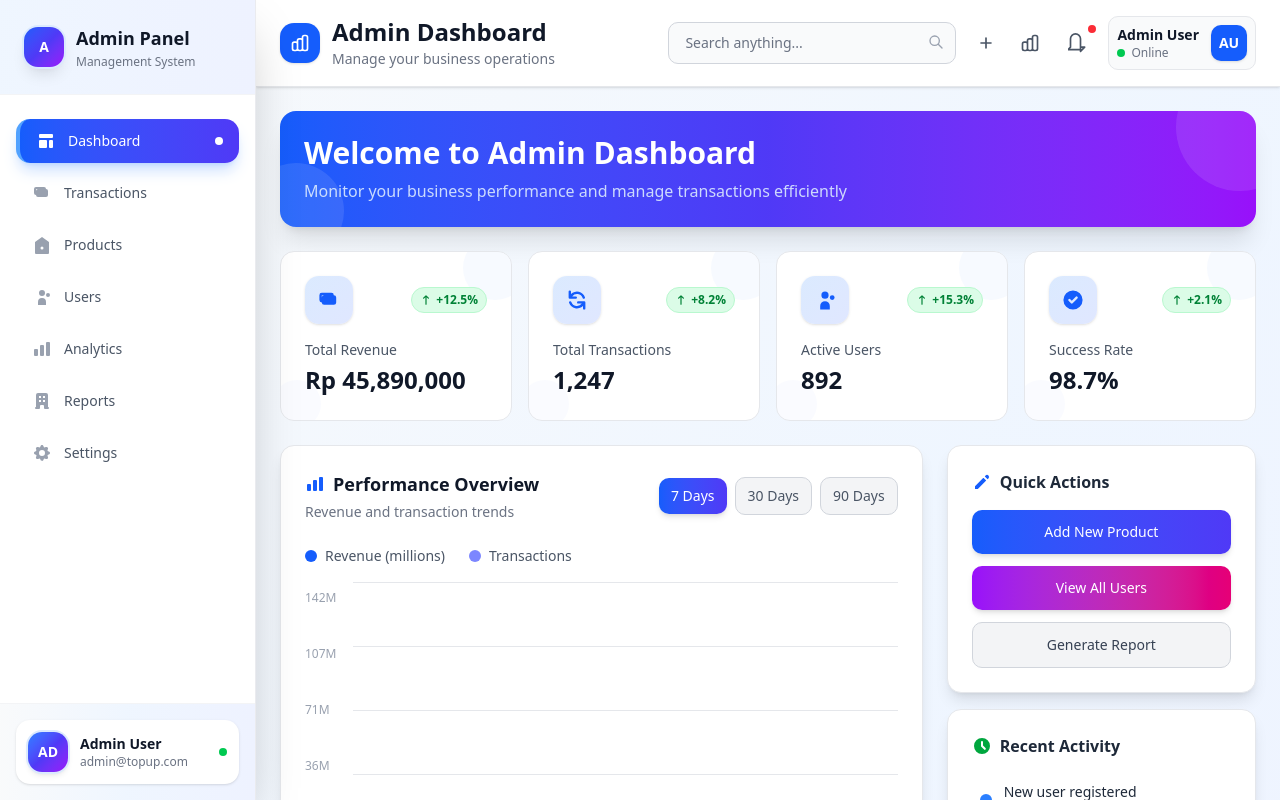
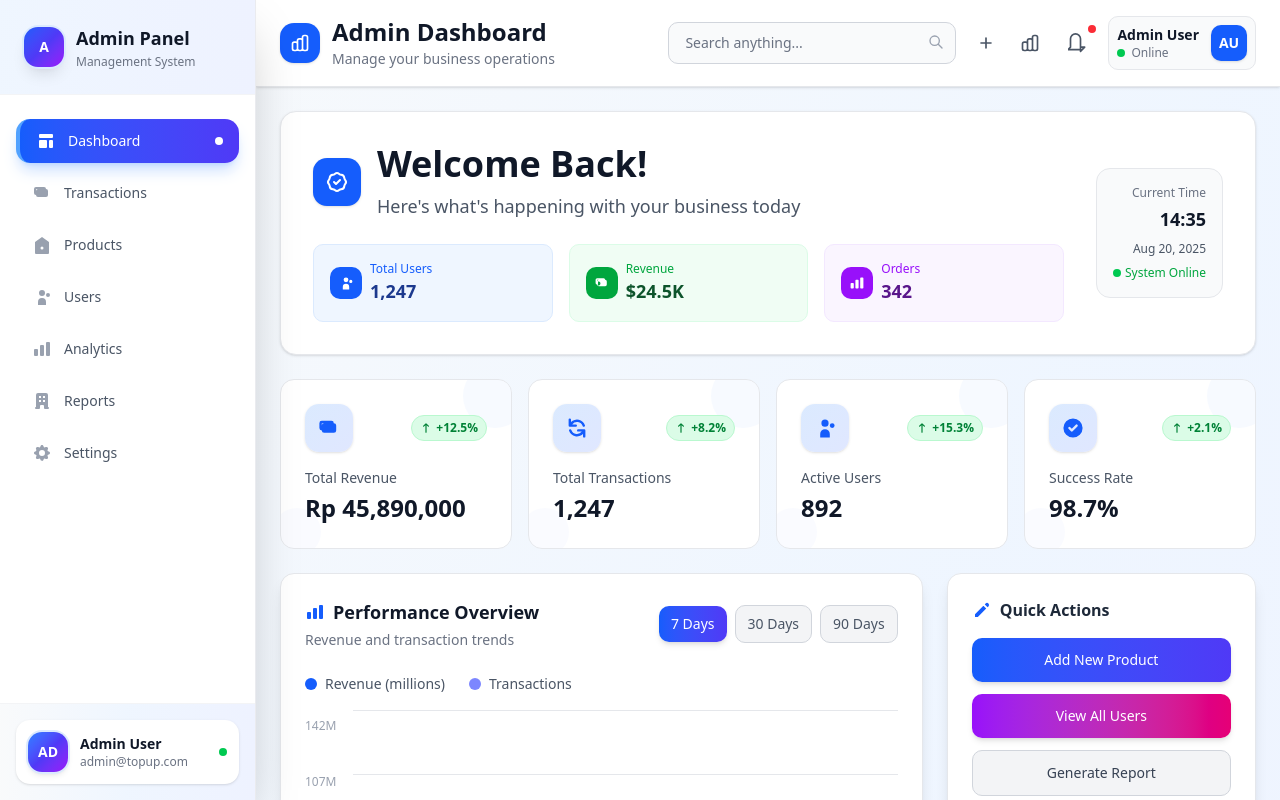
Before and after one commit to akbarryyan/topup-nextjs, a Next.js app: page /super in a window 1280 px wide. Shown: the top 800 px of the page. Built offline with nearby package versions, Linux system fonts and the light colour scheme.

Commit message:
feat: Redesign AdminDashboard layout for enhanced user engagement and visual appeal

```diff
--- a/src/app/super/page.js
+++ b/src/app/super/page.js
@@ -26,20 +26,121 @@ export default function AdminDashboard() {
         {/* Dashboard Content */}
         <main className="flex-1 p-2 sm:p-4 lg:p-6 space-y-3 sm:space-y-4 lg:space-y-6 overflow-y-auto">
           {/* Welcome Section */}
-          <div className="relative bg-gradient-to-r from-blue-600 via-indigo-600 to-purple-600 rounded-xl lg:rounded-2xl p-4 sm:p-6 text-white overflow-hidden shadow-xl">
-            {/* Background Pattern */}
-            <div className="absolute inset-0 opacity-10">
-              <div className="absolute top-0 right-0 w-24 h-24 sm:w-32 sm:h-32 bg-white rounded-full -translate-y-12 translate-x-12"></div>
-              <div className="absolute bottom-0 left-0 w-16 h-16 sm:w-24 sm:h-24 bg-white rounded-full translate-y-8 -translate-x-8"></div>
-            </div>
-            <div className="relative z-10">
-              <h1 className="text-lg sm:text-xl lg:text-2xl xl:text-3xl font-bold mb-1 sm:mb-2">
-                Welcome to Admin Dashboard
-              </h1>
-              <p className="text-blue-100 text-xs sm:text-sm lg:text-base opacity-90">
-                Monitor your business performance and manage transactions
-                efficiently
-              </p>
+          <div className="bg-white border border-gray-200 rounded-xl lg:rounded-2xl p-6 sm:p-8 shadow-sm hover:shadow-md transition-shadow duration-300">
+            <div className="flex items-center justify-between">
+              <div className="flex-1">
+                <div className="flex items-center gap-4 mb-4">
+                  <div className="w-12 h-12 bg-blue-600 rounded-xl flex items-center justify-center shadow-sm">
+                    <svg
+                      className="w-6 h-6 text-white"
+                      fill="none"
+                      stroke="currentColor"
+                      viewBox="0 0 24 24"
+                    >
+                      <path
+                        strokeLinecap="round"
+                        strokeLinejoin="round"
+                        strokeWidth={2}
+                        d="M9 12l2 2 4-4M7.835 4.697a3.42 3.42 0 001.946-.806 3.42 3.42 0 014.438 0 3.42 3.42 0 001.946.806 3.42 3.42 0 013.138 3.138 3.42 3.42 0 00.806 1.946 3.42 3.42 0 010 4.438 3.42 3.42 0 00-.806 1.946 3.42 3.42 0 01-3.138 3.138 3.42 3.42 0 00-1.946.806 3.42 3.42 0 01-4.438 0 3.42 3.42 0 00-1.946-.806 3.42 3.42 0 01-3.138-3.138 3.42 3.42 0 00-.806-1.946 3.42 3.42 0 010-4.438 3.42 3.42 0 00.806-1.946 3.42 3.42 0 013.138-3.138z"
+                      />
+                    </svg>
+                  </div>
+                  <div>
+                    <h1 className="text-2xl sm:text-3xl lg:text-4xl font-bold text-gray-900 mb-2">
+                      Welcome Back!
+                    </h1>
+                    <p className="text-gray-600 text-sm sm:text-base lg:text-lg">
+                      Here's what's happening with your business today
+                    </p>
+                  </div>
+                </div>
+
+                {/* Quick Stats Row */}
+                <div className="grid grid-cols-2 sm:grid-cols-3 gap-4 mt-6">
+                  <div className="bg-blue-50 border border-blue-100 rounded-lg p-4">
+                    <div className="flex items-center gap-2">
+                      <div className="w-8 h-8 bg-blue-600 rounded-lg flex items-center justify-center">
+                        <svg
+                          className="w-4 h-4 text-white"
+                          fill="currentColor"
+                          viewBox="0 0 20 20"
+                        >
+                          <path d="M13 6a3 3 0 11-6 0 3 3 0 016 0zM18 8a2 2 0 11-4 0 2 2 0 014 0zM14 15a4 4 0 00-8 0v3h8v-3z" />
+                        </svg>
+                      </div>
+                      <div>
+                        <p className="text-xs text-blue-600 font-medium">
+                          Total Users
+                        </p>
+                        <p className="text-lg font-bold text-blue-900">1,247</p>
+                      </div>
+                    </div>
+                  </div>
+
+                  <div className="bg-green-50 border border-green-100 rounded-lg p-4">
+                    <div className="flex items-center gap-2">
+                      <div className="w-8 h-8 bg-green-600 rounded-lg flex items-center justify-center">
+                        <svg
+                          className="w-4 h-4 text-white"
+                          fill="currentColor"
+                          viewBox="0 0 20 20"
+                        >
+                          <path
+                            fillRule="evenodd"
+                            d="M4 4a2 2 0 00-2 2v4a2 2 0 002 2V6h10a2 2 0 00-2-2H4zM14 6a2 2 0 012 2v4a2 2 0 01-2 2H6a2 2 0 01-2-2V8a2 2 0 012-2h8zM6 8a2 2 0 012 2v1a2 2 0 01-2 2H5V8h1z"
+                            clipRule="evenodd"
+                          />
+                        </svg>
+                      </div>
+                      <div>
+                        <p className="text-xs text-green-600 font-medium">
+                          Revenue
+                        </p>
+                        <p className="text-lg font-bold text-green-900">
+                          $24.5K
+                        </p>
+                      </div>
+                    </div>
+                  </div>
+
+                  <div className="bg-purple-50 border border-purple-100 rounded-lg p-4 col-span-2 sm:col-span-1">
+                    <div className="flex items-center gap-2">
+                      <div className="w-8 h-8 bg-purple-600 rounded-lg flex items-center justify-center">
+                        <svg
+                          className="w-4 h-4 text-white"
+                          fill="currentColor"
+                          viewBox="0 0 20 20"
+                        >
+                          <path d="M2 11a1 1 0 011-1h2a1 1 0 011 1v5a1 1 0 01-1 1H3a1 1 0 01-1-1v-5zM8 7a1 1 0 011-1h2a1 1 0 011 1v9a1 1 0 01-1 1H9a1 1 0 01-1-1V7zM14 4a1 1 0 011-1h2a1 1 0 011 1v12a1 1 0 01-1 1h-2a1 1 0 01-1-1V4z" />
+                        </svg>
+                      </div>
+                      <div>
+                        <p className="text-xs text-purple-600 font-medium">
+                          Orders
+                        </p>
+                        <p className="text-lg font-bold text-purple-900">342</p>
+                      </div>
+                    </div>
+                  </div>
+                </div>
+              </div>
+
+              {/* Right Side - Current Time & Date */}
+              <div className="hidden lg:block text-right ml-8">
+                <div className="bg-gray-50 border border-gray-200 rounded-xl p-4">
+                  <p className="text-xs text-gray-500 font-medium mb-1">
+                    Current Time
+                  </p>
+                  <p className="text-lg font-bold text-gray-900">14:35</p>
+                  <p className="text-xs text-gray-600 mt-2">Aug 20, 2025</p>
+                  <div className="flex items-center gap-1 mt-2">
+                    <div className="w-2 h-2 bg-green-500 rounded-full"></div>
+                    <span className="text-xs text-green-600 font-medium">
+                      System Online
+                    </span>
+                  </div>
+                </div>
+              </div>
             </div>
           </div>
 
```
